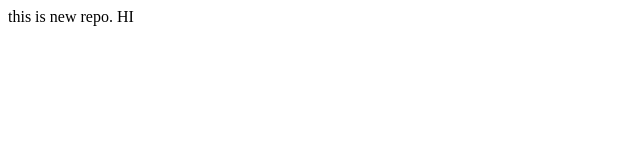
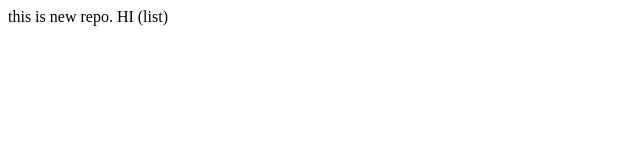
Before and after one commit to jasleenk28/localrepo, a plain HTML site: page index.html in a window 1280 px wide. Shown: the full height of the page, 0-640 px from the left. Drawn offline with Linux system fonts and the light colour scheme.

Commit message:
added a list

```diff
--- a/index.html
+++ b/index.html
@@ -1 +1 @@
-<p> this is new repo.    HI </p>
+<p> this is new repo.    HI (list) </p>
```
